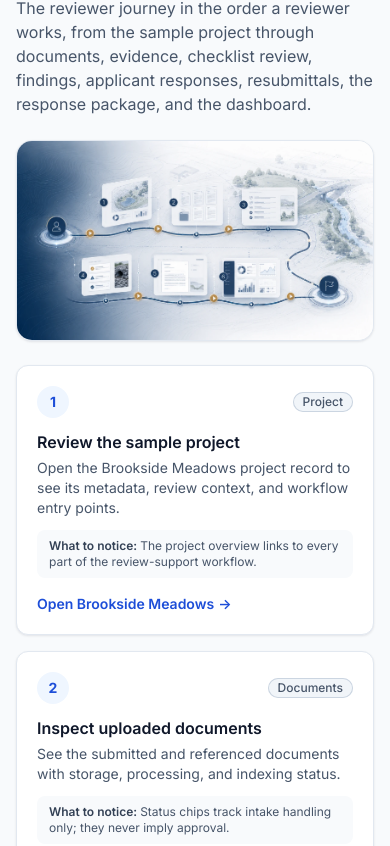
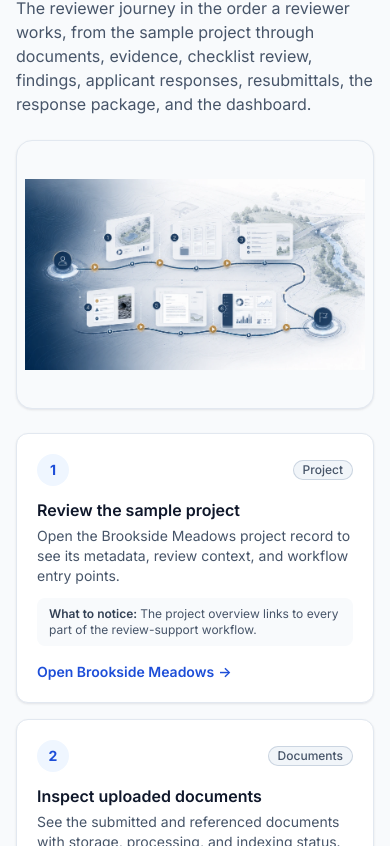
Before and after one commit to mpalmer79/civil-engineer, a Next.js app: page /guided-demo in a window 390 px wide. Shown: the part 918-1764 px from the top of the page. Built offline with nearby package versions, Linux system fonts and the light colour scheme; no server answers.

Commit message:
Make marketing media responsive by breakpoint

```diff
--- a/components/MarketingMedia.tsx
+++ b/components/MarketingMedia.tsx
@@ -16,11 +16,12 @@ import SitePlanIllustration from "@/components/illustrations/SitePlanIllustratio
 
 type MarketingMediaVariant = "hero" | "wide" | "panel";
 
-// Aspect ratios per variant. Hero is a touch taller for the landing panel,
-// wide is a standard 16:9 section image, panel is 4:3 for the boundary slot.
+// Mobile uses a taller ratio so artwork is readable instead of being cropped
+// into a thin banner. Tablet and desktop move back toward the intended wide
+// compositions.
 const variantAspect: Record<MarketingMediaVariant, string> = {
-  hero: "aspect-[16/10]",
-  wide: "aspect-[16/9]",
+  hero: "aspect-[4/3] sm:aspect-[16/10]",
+  wide: "aspect-[4/3] sm:aspect-[16/9]",
   panel: "aspect-[4/3]",
 };
 
@@ -28,6 +29,7 @@ export default function MarketingMedia({
   src,
   alt,
   className = "",
+  imageClassName = "object-contain p-2 sm:p-0 lg:object-cover",
   priority = false,
   variant = "wide",
   label = "Media placeholder",
@@ -35,6 +37,7 @@ export default function MarketingMedia({
   src: string;
   alt: string;
   className?: string;
+  imageClassName?: string;
   priority?: boolean;
   variant?: MarketingMediaVariant;
   label?: string;
@@ -43,7 +46,7 @@ export default function MarketingMedia({
 
   return (
     <div
-      className={`relative overflow-hidden rounded-2xl border border-slate-200 bg-white shadow-card ${variantAspect[variant]} ${className}`}
+      className={`relative w-full overflow-hidden rounded-2xl border border-slate-200 bg-slate-50 shadow-card ${variantAspect[variant]} ${className}`}
     >
       {failed ? (
         <MarketingMediaFallback alt={alt} label={label} />
@@ -58,7 +61,7 @@ export default function MarketingMedia({
           loading={priority ? "eager" : "lazy"}
           decoding="async"
           onError={() => setFailed(true)}
-          className="h-full w-full object-cover"
+          className={`h-full w-full ${imageClassName}`}
           data-testid="marketing-media-image"
         />
       )}
```
